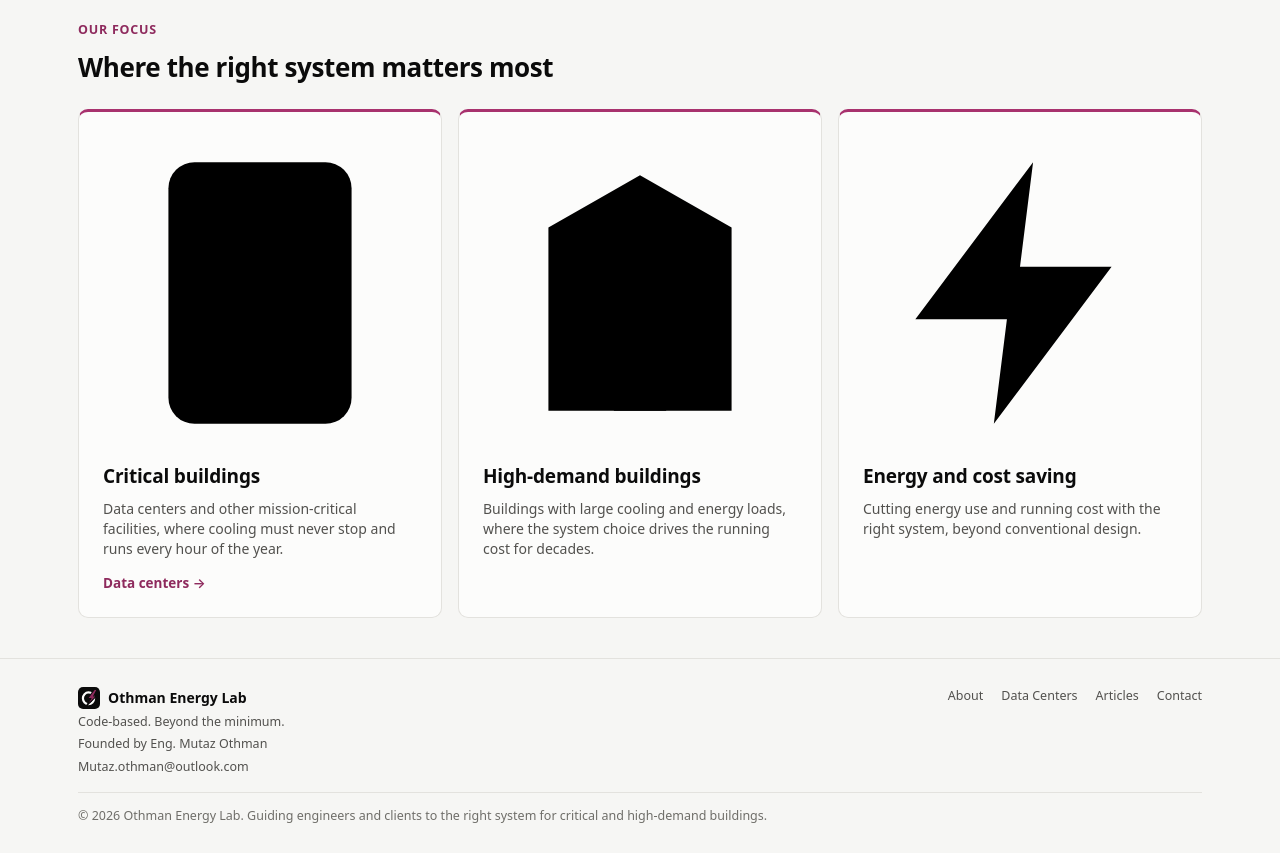
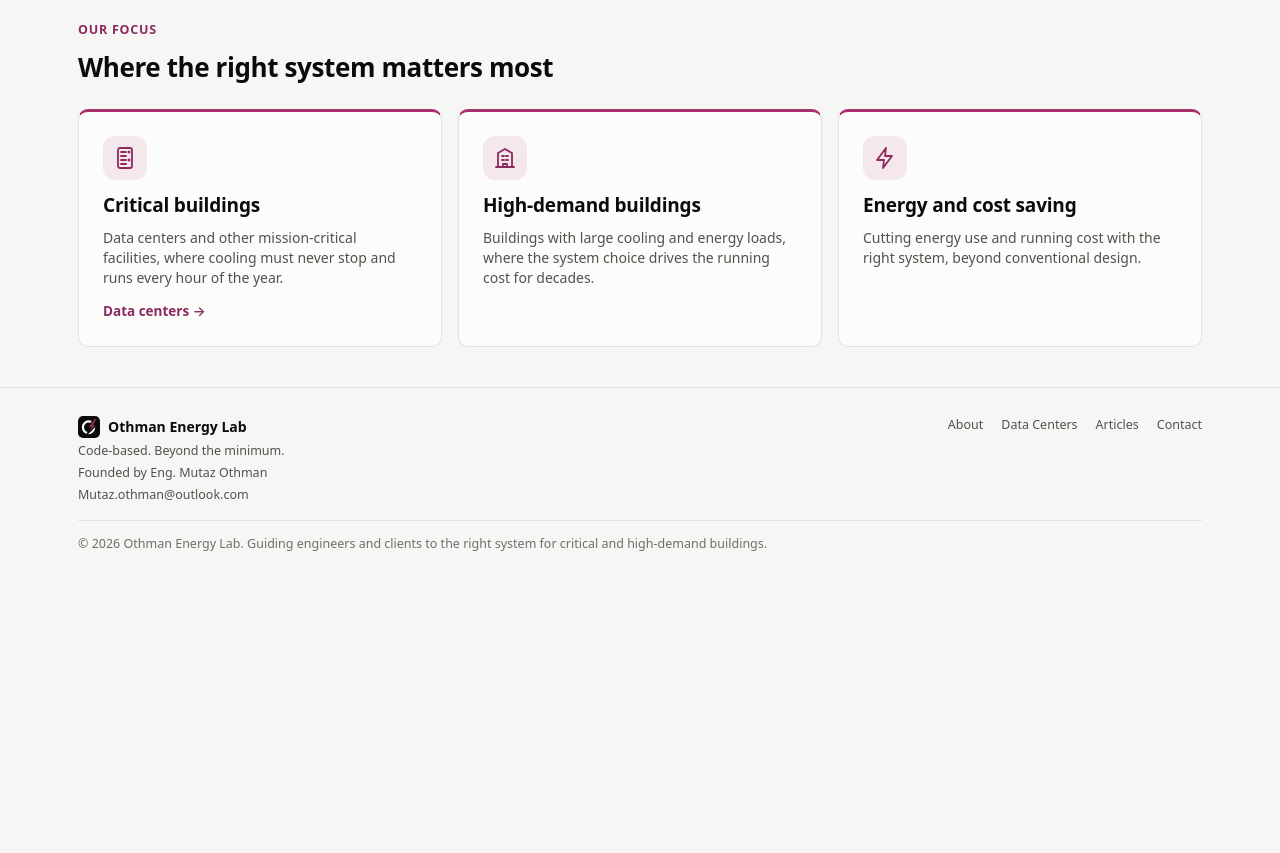
Before and after one commit to Motaz-othman/othman-energy-lab, a plain HTML site: page index.html in a window 1280 px wide. Shown: the part 1580-2433 px from the top of the page. After the commit the page ends 2162 px from the top, so only its background shows below. Drawn offline with Linux system fonts and the light colour scheme.

Commit message:
Home: fix broken style rule that made the focus-card icons huge and black
Co-Authored-By: Claude Opus 5.5 <noreply@anthropic.com>

```diff
--- a/index.html
+++ b/index.html
@@ -110,7 +110,7 @@ body{overflow-x:clip}
 @keyframes digits{to{background-position:0 288px}}
 @media (prefers-reduced-motion:reduce){.hero::before{animation:none}}
 @media (prefers-color-scheme:dark){:root:not([data-theme="light"]) .hero::before{opacity:.14}}
-@media (prefers-reduced-motion:reduce){.fc .fic{width:44px;height:44px;border-radius:12px;display:grid;place-items:center;background:color-mix(in srgb,var(--brand) 10%,var(--surface));color:var(--brand-ink);margin-bottom:4px}
+.fc .fic{width:44px;height:44px;border-radius:12px;display:grid;place-items:center;background:color-mix(in srgb,var(--brand) 10%,var(--surface));color:var(--brand-ink);margin-bottom:4px}
 .fc .fic svg{width:24px;height:24px;fill:none;stroke:currentColor;stroke-width:1.8;stroke-linecap:round;stroke-linejoin:round}
 </style>
 <meta name="author" content="Mutaz Othman">
```
